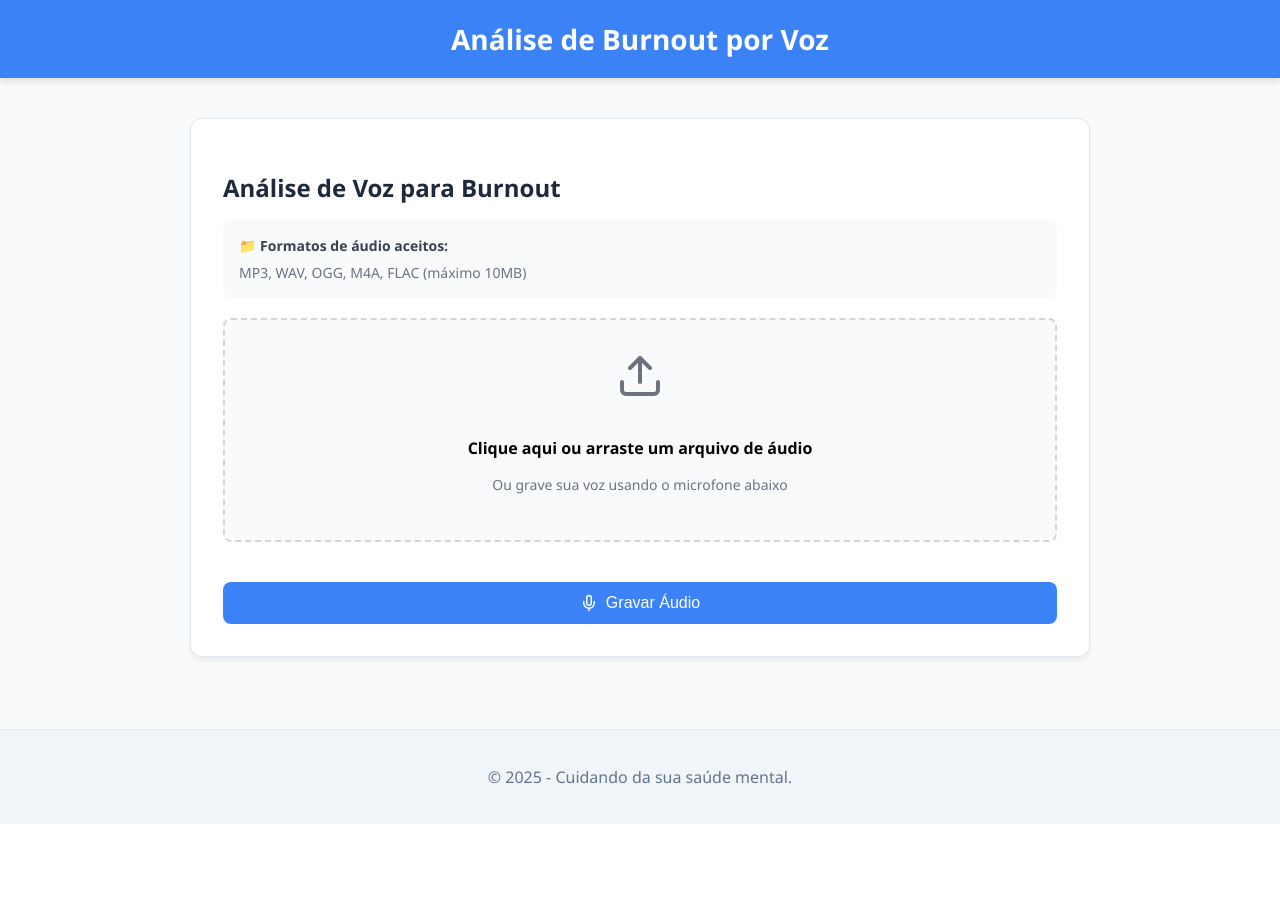
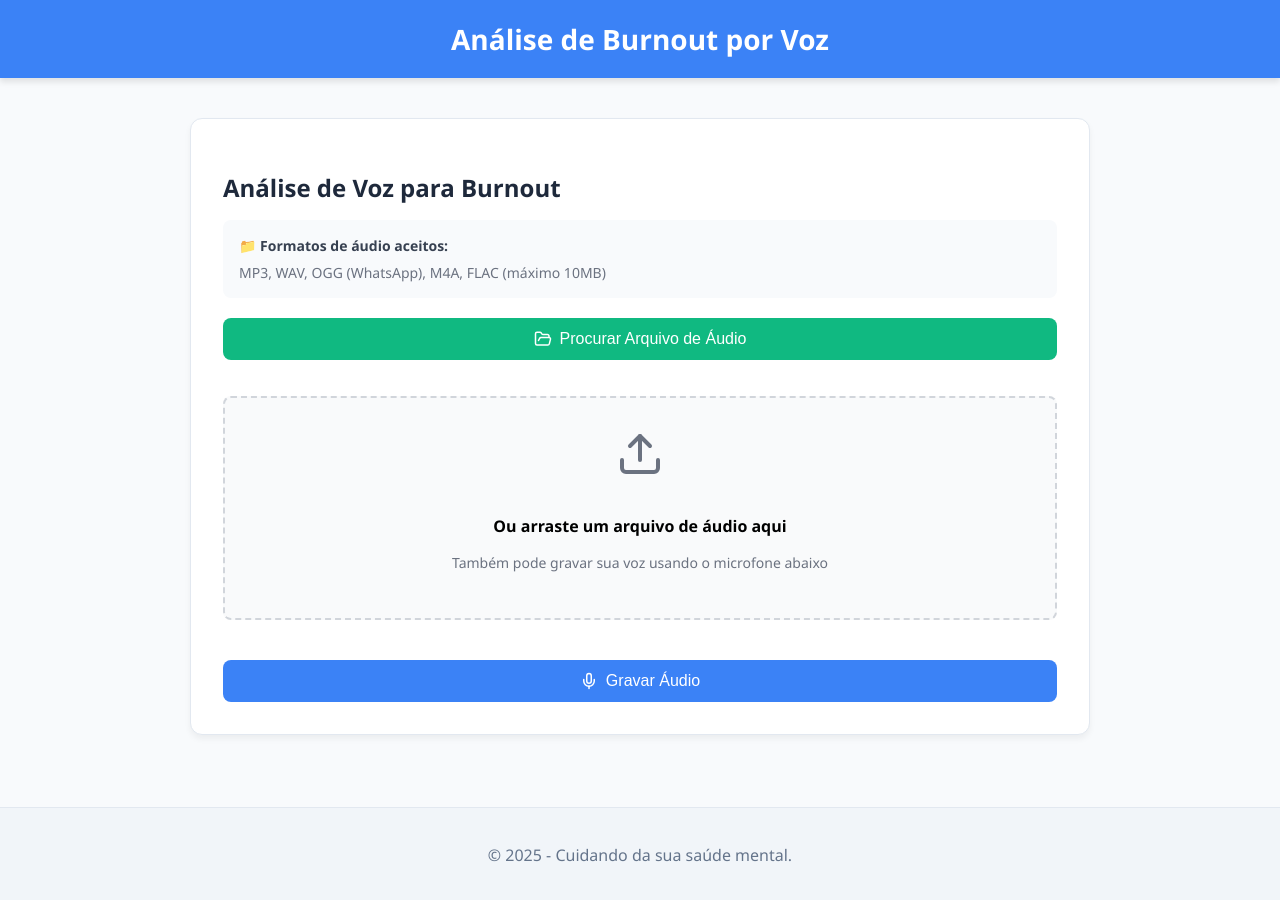
Before and after one commit to 7ZeNilson/burnout_frontend, a React (Create React App) app: page / in a window 1280 px wide. Both pictures are taken after a click on the button "Iniciar Análise". Before the commit the page ends 824 px from the top, so only its background shows below. Built offline with nearby package versions, Linux system fonts and the light colour scheme.

Commit message:
Update App.js

```diff
--- a/src/App.js
+++ b/src/App.js
@@ -1,5 +1,5 @@
 import React, { useState, useRef, useEffect } from 'react';
-import { Upload, Mic, Play, Pause, Trash2, Send, RotateCcw, Loader2, AlertCircle, FileAudio, Clock } from 'lucide-react';
+import { Upload, Mic, Play, Pause, Trash2, Send, RotateCcw, Loader2, AlertCircle, FileAudio, Clock, FolderOpen } from 'lucide-react';
 import { format } from 'date-fns';
 
 // Configuração da API
@@ -90,6 +90,22 @@ const styles = {
     transition: 'all 0.2s',
     width: '100%'
   },
+  uploadButton: {
+    backgroundColor: '#10b981',
+    color: 'white',
+    border: 'none',
+    borderRadius: '8px',
+    padding: '12px 24px',
+    fontSize: '16px',
+    fontWeight: '500',
+    cursor: 'pointer',
+    display: 'flex',
+    alignItems: 'center',
+    justifyContent: 'center',
+    transition: 'all 0.2s',
+    width: '100%',
+    marginBottom: '16px'
+  },
   center: {
     textAlign: 'center'
   },
@@ -124,7 +140,6 @@ const styles = {
     padding: '32px',
     textAlign: 'center',
     backgroundColor: '#f9fafb',
-    cursor: 'pointer',
     transition: 'all 0.2s'
   },
   uploadAreaActive: {
@@ -384,6 +399,15 @@ const AnalysisRecorder = ({ onAnalyze }) => {
     }
   };
 
+  const handleUploadButtonClick = (e) => {
+    e.preventDefault();
+    e.stopPropagation();
+    console.log('Clicou no botão de upload'); // Debug
+    if (fileInputRef.current) {
+      fileInputRef.current.click();
+    }
+  };
+
   const handleDragOver = (e) => {
     e.preventDefault();
     setIsDragging(true);
@@ -434,11 +458,30 @@ const AnalysisRecorder = ({ onAnalyze }) => {
       {/* Formatos Permitidos */}
       <div style={styles.formatsList}>
         <div style={styles.formatsTitle}>📁 Formatos de áudio aceitos:</div>
-        <p style={styles.formatsText}>MP3, WAV, OGG, M4A, FLAC (máximo 10MB)</p>
+        <p style={styles.formatsText}>MP3, WAV, OGG (WhatsApp), M4A, FLAC (máximo 10MB)</p>
       </div>
 
       <div style={styles.recorderContainer}>
-        {/* Upload de Arquivo */}
+        {/* Botão de Upload Separado */}
+        <button
+          onClick={handleUploadButtonClick}
+          style={styles.uploadButton}
+          type="button"
+        >
+          <FolderOpen size={18} style={{ marginRight: 8 }} />
+          Procurar Arquivo de Áudio
+        </button>
+
+        {/* Input Hidden */}
+        <input
+          ref__={fileInputRef}
+          type="file"
+          accept="audio/*,.ogg,.mp3,.wav,.m4a,.flac"
+          onChange={handleFileSelect}
+          style={styles.hiddenInput}
+        />
+
+        {/* Área de Drag and Drop */}
         <div
           style={{
             ...styles.uploadArea,
@@ -447,20 +490,12 @@ const AnalysisRecorder = ({ onAnalyze }) => {
           onDragOver={handleDragOver}
           onDragLeave={handleDragLeave}
           onDrop={handleDrop}
-          onClick={() => fileInputRef.current?.click()}
         >
           <Upload size={48} color="#6b7280" style={{ marginBottom: 16 }} />
-          <p><strong>Clique aqui ou arraste um arquivo de áudio</strong></p>
+          <p><strong>Ou arraste um arquivo de áudio aqui</strong></p>
           <p style={{ fontSize: 14, color: '#6b7280' }}>
-            Ou grave sua voz usando o microfone abaixo
+            Também pode gravar sua voz usando o microfone abaixo
           </p>
-          <input
-            ref__={fileInputRef}
-            type="file"
-            accept="audio/*"
-            onChange={handleFileSelect}
-            style={styles.hiddenInput}
-          />
         </div>
 
         {/* Arquivo Selecionado */}
@@ -468,7 +503,7 @@ const AnalysisRecorder = ({ onAnalyze }) => {
           <div style={styles.fileSelected}>
             <FileAudio size={24} />
             <div>
-              <strong>Arquivo selecionado:</strong><br />
+              <strong>✅ Arquivo carregado:</strong><br />
               {selectedFile.name} ({(selectedFile.size / 1024 / 1024).toFixed(2)} MB)
             </div>
           </div>
@@ -478,7 +513,7 @@ const AnalysisRecorder = ({ onAnalyze }) => {
         {isRecording && (
           <div style={styles.timer}>
             <Clock size={24} />
-            {formatTime(recordingTime)}
+            🔴 Gravando: {formatTime(recordingTime)}
           </div>
         )}
 
@@ -506,9 +541,14 @@ const AnalysisRecorder = ({ onAnalyze }) => {
 
         {/* Reproduzir Audio Gravado */}
         {audioURL && (
-          <audio controls style={{ width: '100%', marginTop: 16 }}>
-            <source src={audioURL} type="audio/wav" />
-          </audio>
+          <div>
+            <p style={{ fontSize: 14, color: '#16a34a', fontWeight: '600' }}>
+              ✅ Gravação concluída! Reproduza abaixo:
+            </p>
+            <audio controls style={{ width: '100%', marginTop: 8 }}>
+              <source src={audioURL} type="audio/wav" />
+            </audio>
+          </div>
         )}
 
         {/* Botão Analisar */}
```
